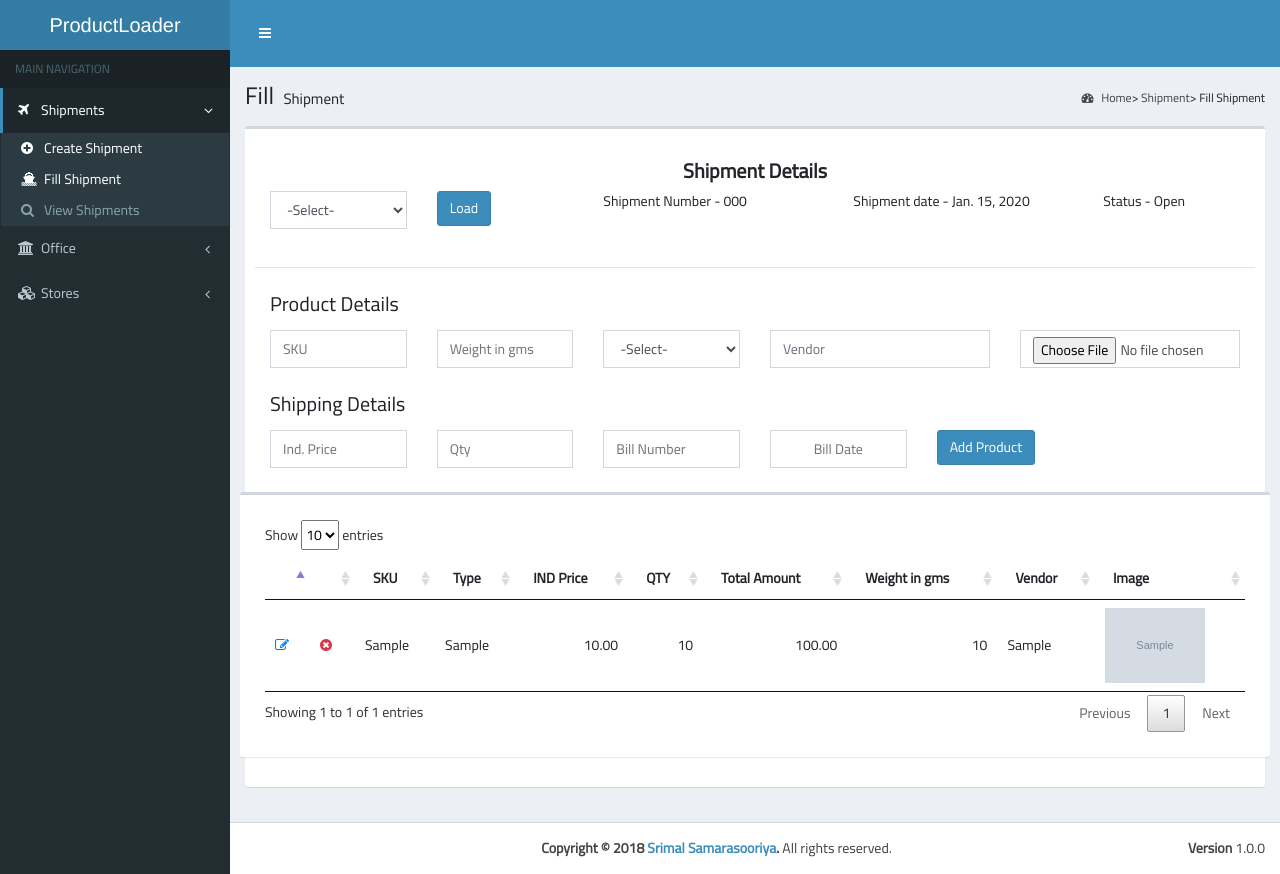
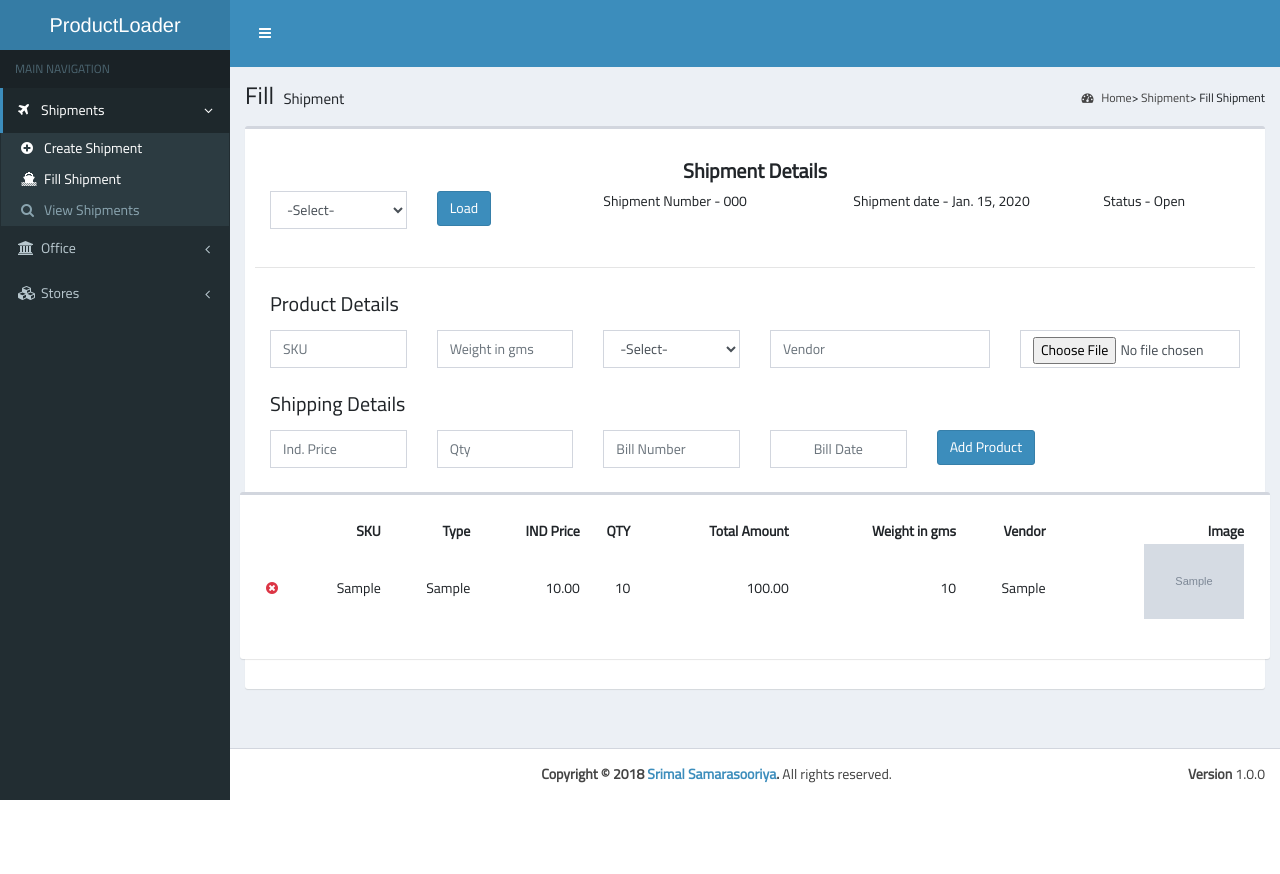
Before and after one commit to srihs/ProductUploader, a Django app: template templates/mainSection/fillshipment.html in a window 1280 px wide. After the commit the page ends 800 px from the top, so only its background shows below. Run offline with Django 3.2, Linux system fonts and the light colour scheme; the template is opened without the code that fills it: values that come from a table or form of the project are taken from there, others are empty; tables that the repository leaves empty hold one stand-in row (values such as "Sample post"); grey boxes marked "Sample" are stand-in pictures; some libraries are stand-ins or nearby versions.

Commit message:
Remove edit functionality

```diff
--- a/templates/mainSection/fillshipment.html
+++ b/templates/mainSection/fillshipment.html
@@ -150,41 +150,38 @@
                                 <table id="tblProduct" class="hover" style="width:100%">
                                     <thead>
                                         <tr>
-                                            <th></th>
-                                            <th></th>
-                                            <th>SKU</th>
-                                            <th>Type</th>
-                                            <th>IND Price</th>
-                                            <th>QTY</th>
-                                            <th>Total Amount</th>
-                                            <th>Weight in gms</th>
-                                            <th>Vendor</th>
-                                            <th>Image</th>
+
+                                            <th style="text-align: right; max-width:100%; word-wrap:break-word;"></th>
+                                            <th style="text-align: right; max-width:100%; word-wrap:break-word;">SKU</th>
+                                            <th style="text-align: right; max-width:100%; word-wrap:break-word;">Type</th>
+                                            <th style="text-align: right; max-width:100%; word-wrap:break-word;">IND Price</th>
+                                            <th style="text-align: right; max-width:100%; word-wrap:break-word;">QTY</th>
+                                            <th style="text-align: right; max-width:100%; word-wrap:break-word;">Total Amount</th>
+                                            <th style="text-align: right; max-width:100%; word-wrap:break-word;">Weight in gms</th>
+                                            <th style="text-align: right; max-width:100%; word-wrap:break-word;">Vendor</th>
+                                            <th style="text-align: right; max-width:100%; word-wrap:break-word;">Image</th>
                                         </tr>
                                     </thead>
                                     <tbody>
 
                                         {% for shipmentdetail in shipmentDetails %}
                                         <tr>
-                                            <td> <a href="" class="text-primary">
-                                                    <i class="fa fa-edit"> </i>
 
-                                                </a></td>
                                             <td> <a href="{% url 'mainSection:deleteshipment' shipmentdetail.id %}"
-                                                    class="text-danger" onclick="return confirm('Are you sure?')">
+                                                    class="text-danger" onclick="return confirm('You are about to delete. Are you sure?')">
                                                     <i class="fa fa-times-circle"></i>
 
                                                 </a></td>
-                                            <td>{{shipmentdetail.product.sku}}</td>
-                                            <td>{{shipmentdetail.product.types}}</td>
+                                            <td style="text-align: right; max-width:100%; word-wrap:break-word;">{{shipmentdetail.product.sku}}</td>
+                                            <td style="text-align: right; max-width:100%; word-wrap:break-word;">{{shipmentdetail.product.types}}</td>
                                             <td style="text-align: right; max-width:100%; word-wrap:break-word;">{{shipmentdetail.indPrice|intcomma}}</td>
                                             <td style="text-align: right; max-width:100%; word-wrap:break-word;">{{shipmentdetail.qty|intcomma}}</td>
                                             <td style="text-align: right; max-width:100%; word-wrap:break-word;">{{shipmentdetail.totalAmount|intcomma}}</td>
                                             <td style="text-align: right; max-width:100%; word-wrap:break-word;">{{shipmentdetail.product.weight}}</td>
-                                            <td>{{shipmentdetail.product.vendor}}</td>
+                                            <td style="text-align: right; max-width:100%; word-wrap:break-word;">{{shipmentdetail.product.vendor}}</td>
 
                                             {% if shipmentdetail.product.productImg %}
-                                            <td><img src="{{shipmentdetail.product.productImg.url}}" width="100px;"></td>
+                                            <td><p style="text-align:right"><img src="{{shipmentdetail.product.productImg.url}}" width="100px;"></p></td>
                                             {% else %}
                                             <td></td>
                                             {% endif %}
@@ -204,7 +201,92 @@
 
 
                 </div>
+                <!-- Model For Edit -->
+                <form>
 
+
+                    <div id="editModal" class="modal fade bd-example-modal-lg" tabindex="-1" role="dialog"
+                        aria-labelledby="exampleModalLabel" aria-hidden="true">
+                        <div class="modal-dialog modal-lg">
+                            <div class="modal-content">
+                                <div class="modal-header">
+                                    <h5 class="modal-title" id="exampleModalLabel">Edit Product</h5>
+                                    <button type="button" class="close" data-dismiss="modal" aria-label="Close">
+                                        <span aria-hidden="true">&times;</span>
+                                    </button>
+                                </div>
+                                <div class="modal-body">
+
+                                    <div class="col-md-12 center">
+                                        <h5 class="mb-3" id="exampleModalLabel">Product Details</h5>
+
+                                        <div class="row">
+                                            <div class="col-md-2 mb-4">
+                                                {{productForm.sku}}
+                                            </div>
+
+                                            <div class="col-md-2 mb-4">
+                                                {{productForm.weight}}
+
+                                            </div>
+
+                                            <div class="col-md-2 mb-4">
+
+                                                <select name="productTypeEdit" class="form-control">
+                                                    <option>-Select-</option>
+                                                    {% for productType in productTypes %}
+                                                    <option value='{{ productType.id}}'>{{productType.productType}}</option>
+                                                    {% endfor %}
+                                                </select>
+
+                                            </div>
+                                            <div class="col-md-3 mb-4">
+                                                {{productForm.vendor}}
+                                            </div>
+                                            <div class="col-md-3 mb-4">
+                                                {{productForm.img}}
+                                            </div>
+                                        </div>
+
+                                    </div>
+
+                                    <div class="col-md-12 center">
+                                        <h5 class="mb-3" id="exampleModalLabel">Shipping Details</h5>
+
+                                        <div class="row">
+
+                                            <div class="col-md-2 mb-4">
+                                                {{ShipmentForm.indPrice}}
+
+                                            </div>
+
+                                            <div class="col-md-2 mb-4">
+                                                {{ShipmentForm.qty}}
+                                            </div>
+
+                                            <div class="col-md-2 mb-4">
+                                                {{ShipmentForm.billNumber}}
+                                            </div>
+
+                                            <div class="col-md-2 mb-4">
+                                                {{ShipmentForm.billDate}}
+                                            </div>
+
+                                        </div>
+
+                                    </div>
+
+                                </div>
+                                <div class="modal-footer">
+                                    <button type="button" class="btn btn-secondary" data-dismiss="modal">Close</button>
+                                    <button type="submit" class="btn btn-primary">Save changes</button>
+                                </div>
+                            </div>
+                        </div>
+
+                </form>
+
+            </div>
 
             {% if messages %}
             <div class="row">
@@ -234,6 +316,12 @@
 
 
 <script>
+    var elem = document.querySelector('.modal')
+    var instance = M.Modal.init(elem)
+
+    var elem = document.querySelector('select')
+    var instance = M.FormSelect.init(elem)
+
     // Executed when DOM is loaded
     $(document).ready(function () {
         // This funtion will determine if a shipment is loaded. if not, This function will disable the add product button.
```
Also changed, not shown: mainSection/views.py (line endings or trailing spaces). Lines whose indentation alone changed are shown as unchanged.
